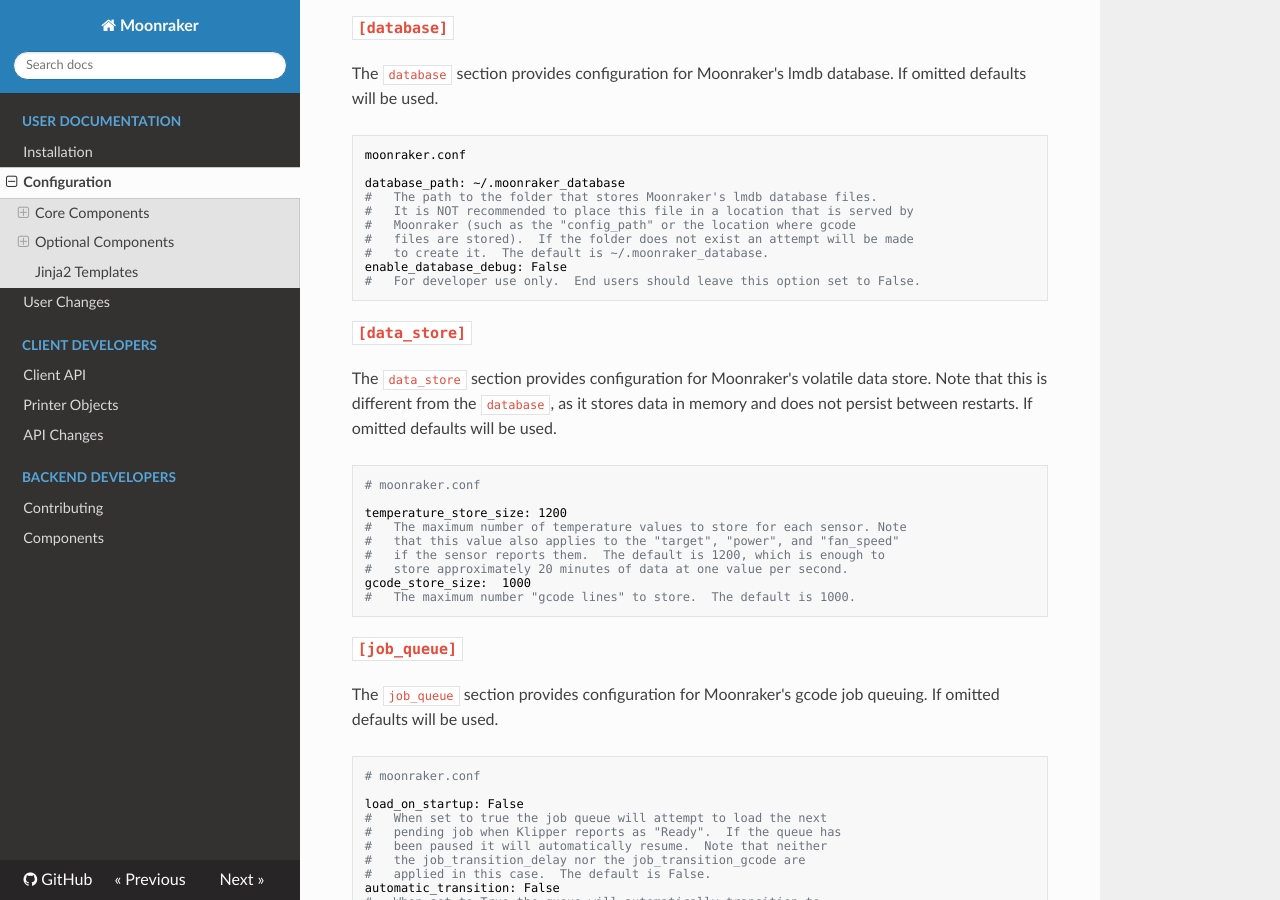
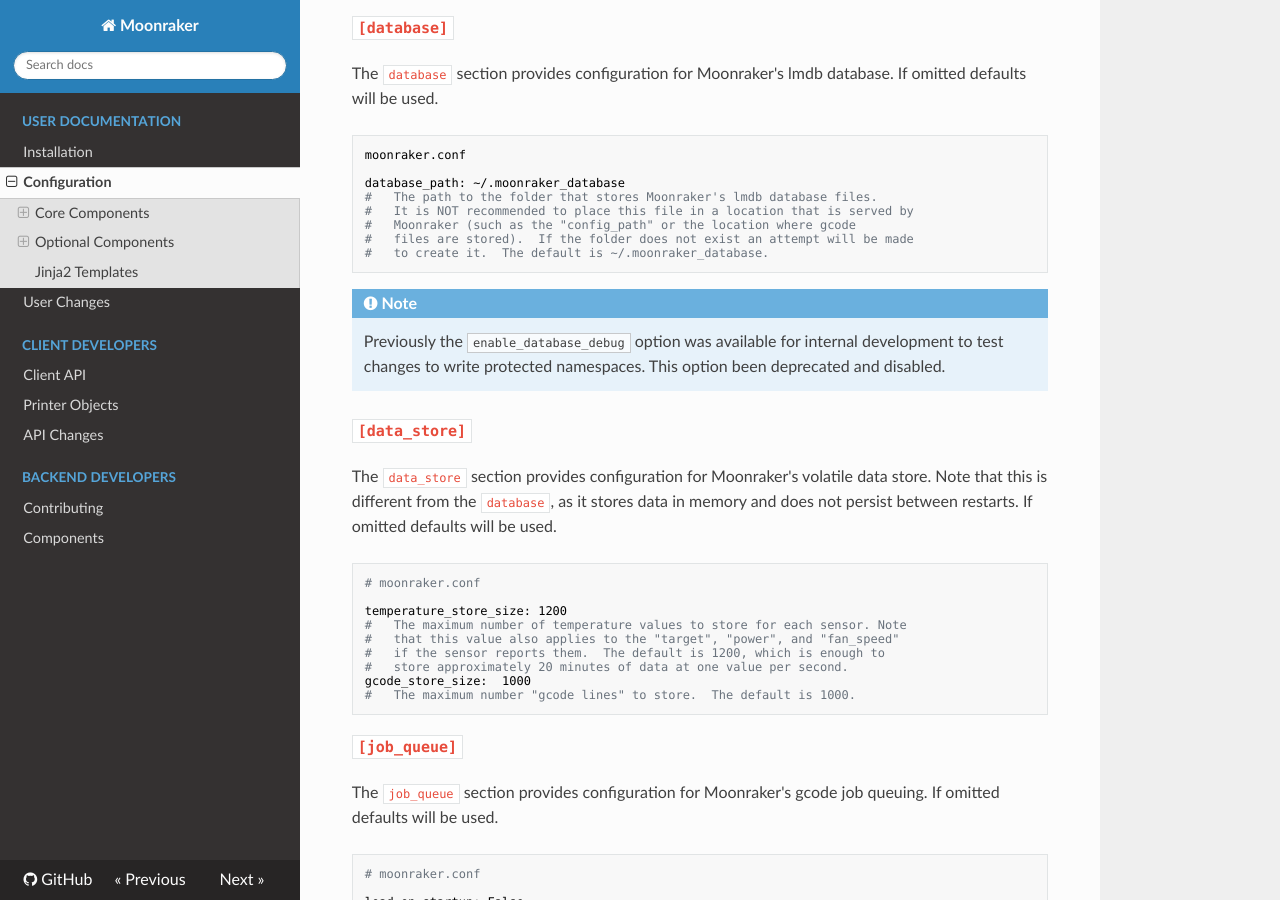
Before and after one commit to Marirossibn/moonraker, an MkDocs documentation site: the page built from docs/configuration.md, in a window 1280 px wide and 900 px high, scrolled down 2082 px. Built offline with MkDocs 1.6.1, drawn with Linux system fonts in a browser that asks for light colours; nearby versions of some CDN libraries.

Commit message:
docs: update database config documentation
Signed-off-by:  Eric Callahan <arksine.code@gmail.com>

````diff
--- a/docs/configuration.md
+++ b/docs/configuration.md
@@ -123,9 +123,13 @@
 #   Moonraker (such as the "config_path" or the location where gcode
 #   files are stored).  If the folder does not exist an attempt will be made
 #   to create it.  The default is ~/.moonraker_database.
-enable_database_debug: False
-#   For developer use only.  End users should leave this option set to False.
-```
+```
+
+!!! Note
+    Previously the `enable_database_debug` option was available for internal
+    development to test changes to write protected namespaces.  This option
+    been deprecated and disabled.
+
 ### `[data_store]`
 
 The `data_store` section provides configuration for Moonraker's volatile
````
